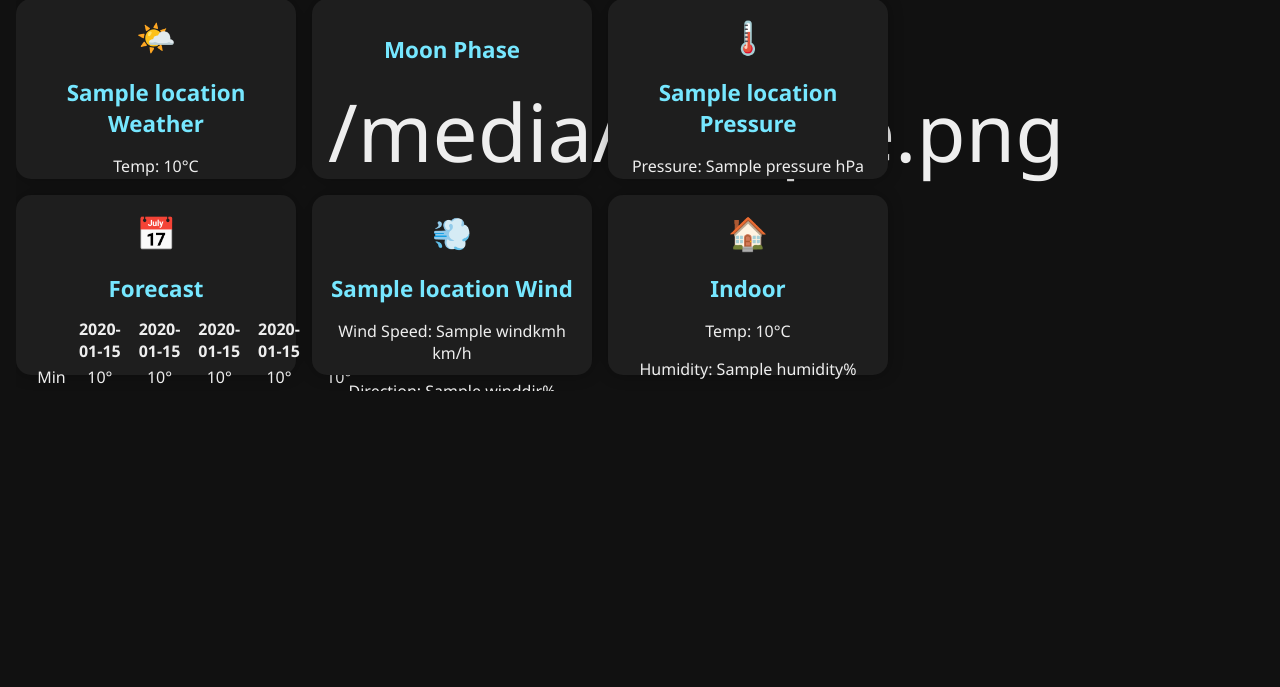
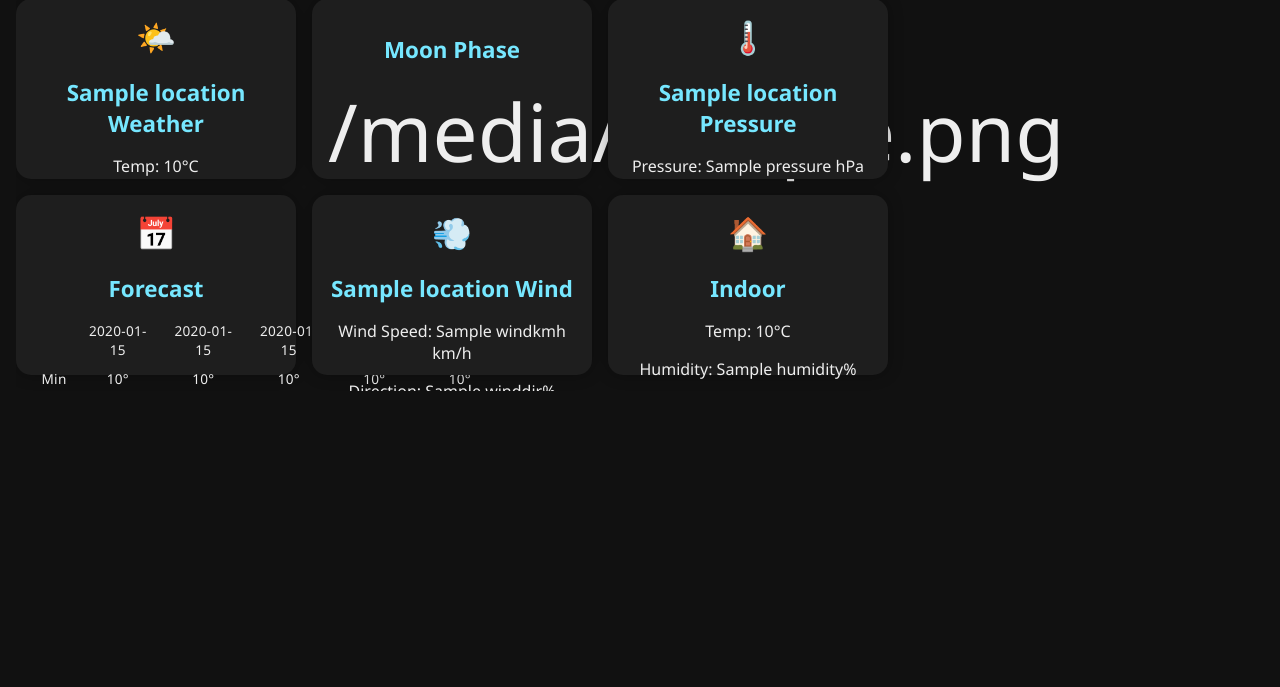
Before and after one commit to njhoward/weather-dashboard, a Flask app: template templates/dashboard.html in a window 1280 px wide. Shown: the part 113-800 px from the top of the page. Run offline with Flask 3, Linux system fonts and the light colour scheme; the template is opened without the code that fills it: most values are stand-ins (such as "Sample title", 1, 10 or a date in 2020).

Commit message:
trying to sort out styling

```diff
--- a/static/style.css
+++ b/static/style.css
@@ -47,6 +47,17 @@ h1 {
     margin-bottom: 0.5em;
     color: #76e7ff;
 }
+
+.card table {
+    font-size: 0.85em;
+    letter-spacing: 0.3px;
+}
+
+.card td, .card th {
+    padding: 0.3em 0.4em;
+    font-weight: normal;
+}
+
 .icon {
     font-size: 2em;
     margin-bottom: 0.3em;
--- a/templates/dashboard.html
+++ b/templates/dashboard.html
@@ -46,7 +46,7 @@
                 <tr>
                     <td>Rain</td>
                     {% for i in range(5) %}
-                        <td>{{ forecast.rainfall[i+1] }} mm</td>
+                        <td>{{ forecast.rainfall[i+1] }}mm</td>
                     {% endfor %}
                 </tr>
             </table>
```
